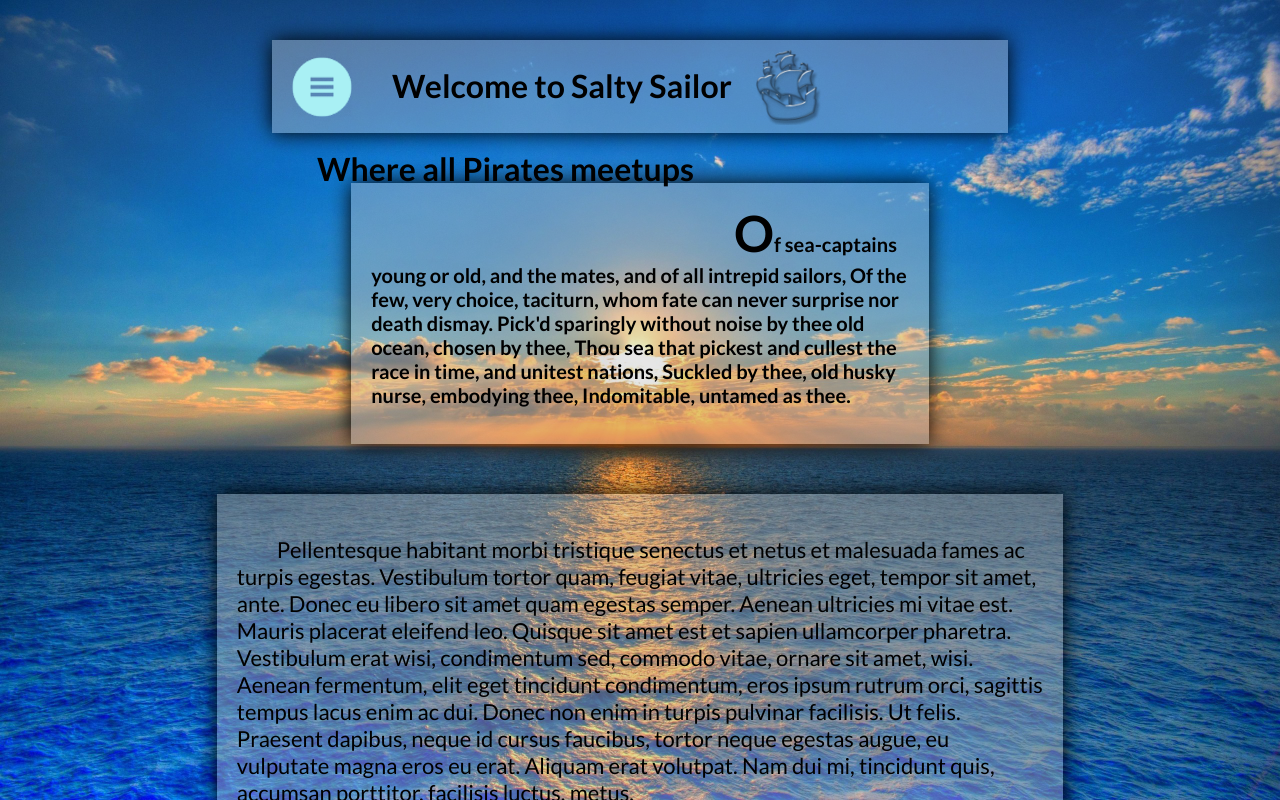
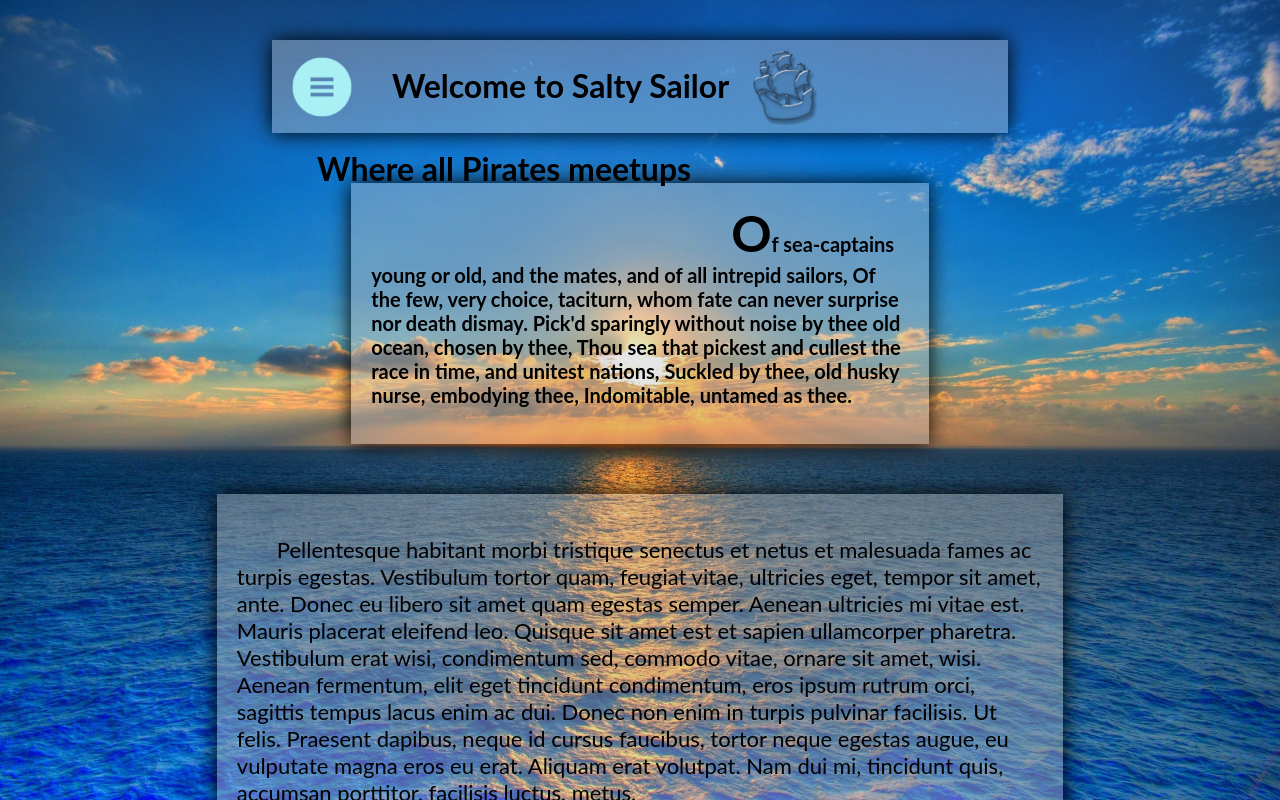
Before and after one commit to Gniewogniew/Poland---Block-18-Try-Jquery---Part-2, a plain HTML site: page index.html in a window 1280 px wide. Shown: the top 800 px of the page. Drawn offline with nearby package versions, Linux system fonts and the light colour scheme.

Commit message:
Update index.html

```diff
--- a/index.html
+++ b/index.html
@@ -4,7 +4,6 @@
         <meta charset="utf-8">
         <title>Slide Menu</title>
         <link rel="stylesheet" href="css/main.css">
-        <link href='http://fonts.googleapis.com/css?family=Lato:400,700' rel='stylesheet' type='text/css'>
     </head>
     <body>
         <img class="bg" src="img/background.jpg" alt="">
```
